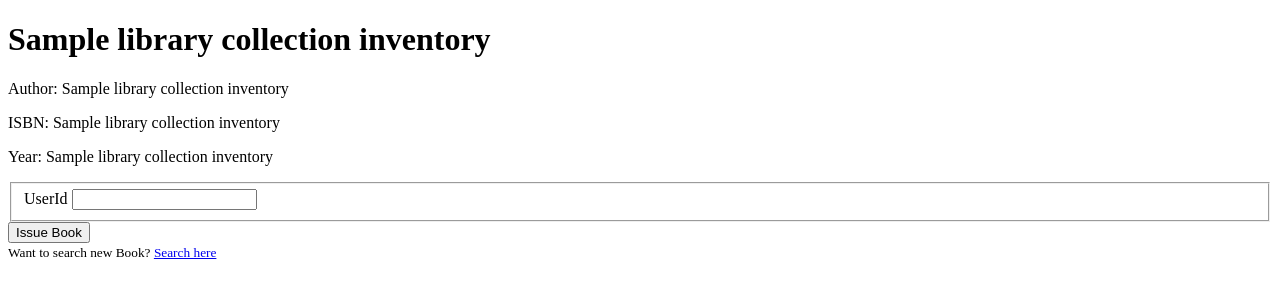
After one commit to bansalmit02/DummyLibraryManagement, a Flask app: page /bookissues/1 in a window 1280 px wide. The commit adds this page. Shown: the top 300 px of the page. Run offline with Flask 2, Linux system fonts and the light colour scheme; a database or web service that is not in the repository returns one stand-in record (values such as "Sample title"); some libraries are stand-ins or nearby versions.

Commit message:
issue book added

```diff
--- a/project1/app.py
+++ b/project1/app.py
@@ -3,9 +3,12 @@ from flask import Flask, request, jsonify, render_template, url_for, flash, redi
 from wtforms import RadioField, Form
 import psycopg2 as psql
 import os
-from forms import UserRegistrationForm, LoginForm
+from forms import UserRegistrationForm, LoginForm, BookIssuesForm
 
 SECRET_KEY='development'
+
+psql.extensions.register_type(psql.extensions.UNICODE)
+psql.extensions.register_type(psql.extensions.UNICODEARRAY)
 try:
 	connection = psql.connect(user="postgres",
 							password="2474",
@@ -78,7 +81,7 @@ def validateUser(name, password):
 	if len(tables) != 0:
 		return True
 	return False
-@app.route('/login', methods=['post','get'])
+@app.route('/login', methods=['POST','GET'])
 def login_user():
     form = LoginForm()
     name = form.name.data
@@ -91,56 +94,65 @@ def login_user():
 
     return render_template('login.html',title='Login',form=form)
 
-# @app.route("/add")
-# def add_book():
-# 	name=request.args.get('name')
-# 	author=request.args.get('author')
-# 	published=request.args.get('published')
-# 	try:
-# 		book=models.Book(
-# 			name=name,
-# 			author=author,
-# 			published=published
-# 			)
-# 		db.session.add(book)
-# 		db.session.commit()
-# 		return "Book added. book id={}".format(book.id)
-# 	except Exception as e:
-# 		return(str(e))
+def makeJson(listValue):
+	return {
+	'bibnum': """{}""".format(listValue[0]),
+	'title' : """{}""".format(listValue[1]),
+	'author' : """{}""".format(listValue[2]),
+	'isbn' : """{}""".format(listValue[3]),
+	'publicationYear' : """{}""".format(listValue[4]),
+	'publisher' : """{}""".format(listValue[5]),
+	'subject' : """{}""".format(listValue[6]),
+	'itemType' : """{}""".format(listValue[7]),
+	'itemCollection' : """{}""".format(listValue[8]),
+	'floatingItem' : """{}""".format(listValue[9]),
+	'itemLocation' : """{}""".format(listValue[10]),
+	'reportDate' : """{}""".format(listValue[11]),
+	'iteccount' : """{}""".format(listValue[12])
+	}
+# posts=[{
+# 	'title':"Asif Anwar",
+# 	'author': "Asir",
+# 	'isbn': "38434989",
+# 	'iteccount': 1
 
-# @app.route("/getall")
-# def get_all():
-# 	try:
-# 		books = models.Book.query.all()
-# 		return jsonify([e.serialize() for e in books])
-# 	except Exception as e:
-# 		return(str(e))
-# @app.route("/get/<id_>")
-# def get_by_id(id_):
-#     try:
-#         book=models.Book.query.filter_by(id=id_).first()
-#         return jsonify(book.serialize())
-#     except Exception as e:
-# 	    return(str(e))
+# }]
+@app.route('/bookissues/<book_name>')
+def book_issues(book_name):
+	form = BookIssuesForm()
+	book_search = "select * from library_collection_inventory where isbn='{}';".format(book_name)
+	print(book_name)
+	cursor.execute(book_search)
+	tables = cursor.fetchall()
+	for row in tables:
+		print(row)
+		print(len(row))
+		# print('hello')
+	posts =[e for e in tables]
+	userId = form.userId.data
+
+	return render_template('bookIssues.html', posts=posts, form=form)
+
 @app.route("/search", methods=['GET', 'POST'])
 def search_form():
-	print('-------------')
-	print(request.form.get('radio'))
-	print('-------------')
+	initialtenvalue="""select * from library_collection_inventory limit 10;"""
+	cursor.execute(initialtenvalue)
+	posts1=[e for e in cursor.fetchall()]
 	if request.method == 'POST':
 
 		if (request.form.get('radio')=='title'):
 			print("hello world")
 		book_name = request.form.get('book_name')
 		try:
-			stmt = """select * from library_collection_inventory where title like '%{}%';""".format(book_name)
+			stmt = """select * from library_collection_inventory where title like '%{}%' limit 20;""".format(book_name)
 			print(stmt)
 			cursor.execute(stmt)
 			tables = cursor.fetchall()
-			return jsonify([e for e in tables])
+			posts1=[e for e in tables]
+			return render_template("searchpage.html", posts=posts1)
 		except Exception as e:
 			raise e
-	return render_template("searchpage.html")
+	return render_template("searchpage.html", posts=posts1)
 
 @app.route("/add/form",methods=['GET', 'POST'])
 def add_book_form():
@@ -210,7 +222,7 @@ def asif(f,l):
 	}
 @app.route("/name/na/getall")
 def get_name1():
-	cursor.execute("select * from library_collection_inventory limit 100;")
+	cursor.execute("select * from library_collection_inventory limit 10;")
 	tables=cursor.fetchall()
 	# print("-----------------")
 	# for table in tables:
@@ -223,7 +235,37 @@ def get_author(bibnum1):
 	cursor.execute("select author from library_collection_inventory where bibnum = {}".format(bibnum1))
 	author = cursor.fetchall()
 	return jsonify([e for e in author])
+# @app.route("/add")
+# def add_book():
+# 	name=request.args.get('name')
+# 	author=request.args.get('author')
+# 	published=request.args.get('published')
+# 	try:
+# 		book=models.Book(
+# 			name=name,
+# 			author=author,
+# 			published=published
+# 			)
+# 		db.session.add(book)
+# 		db.session.commit()
+# 		return "Book added. book id={}".format(book.id)
+# 	except Exception as e:
+# 		return(str(e))
 
+# @app.route("/getall")
+# def get_all():
+# 	try:
+# 		books = models.Book.query.all()
+# 		return jsonify([e.serialize() for e in books])
+# 	except Exception as e:
+# 		return(str(e))
+# @app.route("/get/<id_>")
+# def get_by_id(id_):
+#     try:
+#         book=models.Book.query.filter_by(id=id_).first()
+#         return jsonify(book.serialize())
+#     except Exception as e:
+# 	    return(str(e))
 if __name__ == '__main__':
     app.run()
     cursor.close()
--- a/project1/forms.py
+++ b/project1/forms.py
@@ -14,3 +14,7 @@ class LoginForm(FlaskForm):
     name = StringField('Username',validators=[DataRequired()])
     password = PasswordField('password',validators=[DataRequired()])
     submit = SubmitField('Login')
+
+class BookIssuesForm(FlaskForm):
+	userId = StringField('UserId', validators=[DataRequired()])
+	submit = SubmitField('Issue Book')
--- /dev/null
+++ b/project1/templates/bookIssues.html
@@ -0,0 +1,31 @@
+<!DOCTYPE html>
+<html>
+<head>
+	<title>Book Issues</title>
+</head>
+<body>
+	{%for post in posts%}
+		<h1>{{ post[1] }}</h1>
+		<p>Author: {{ post[2] }}</p>
+		<p>ISBN: {{post[3]}}</p>
+		<p>Year: {{post[4]}}</p>
+	{%endfor%}
+	<form method="POST" action="">
+     {{form.hidden_tag()}}
+     <fieldset class = "form-group">
+       <div class = "form-group">
+         {{form.userId.label(class="form-control-label")}}
+         {{form.userId(class="form-control form-control-lg")}}
+       </div>
+     </fieldset>
+     <div class="form-group">
+       {{form.submit(class="btn btn-outline-info")}}
+     </div>
+   </form>
+</div>
+<div class="border-top pt-3">
+  <small class="text-muted">
+    Want to search new Book? <a class="ml-2" href="{{url_for('search_form')}}">Search here</a>
+  </small>
+</body>
+</html>
--- a/project1/templates/login.html
+++ b/project1/templates/login.html
@@ -1,9 +1,9 @@
 <!DOCTYPE html>
 <html>
 <head>
-  <title>Register </title>
+  <title>Login </title>
 </head>
-<body>
+<body bgcolor="cyan">
 <div>
    <form method="POST" action="">
      {{form.hidden_tag()}}
```
Also changed, not shown: project1/templates/searchpage.html (+20 -59 lines), 1 other file.
